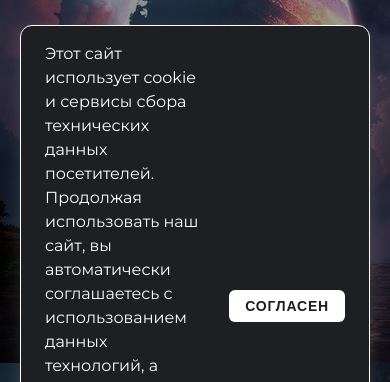
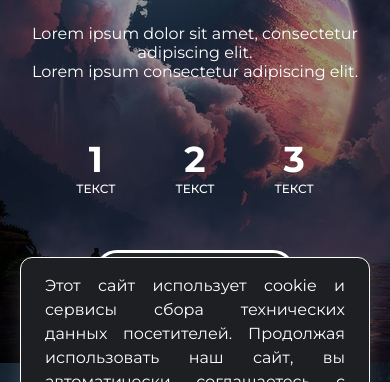
Before and after one commit to ivan-profun/simple_landing, a website: page src/html/index.html in a window 390 px wide. Shown: the part 237-619 px from the top of the page. Drawn offline with nearby package versions, Linux system fonts and the light colour scheme; files that its build step writes are made by us from their sources.

Commit message:
some good adaptive

```diff
--- a/src/scss/blocks/_cookie.scss
+++ b/src/scss/blocks/_cookie.scss
@@ -37,6 +37,7 @@
                 margin: 0;
                 font-size: 16px;
                 line-height: 1.5;
+                text-align: justify;
                 color: $textMainColor;
 
                 .cookie_link {
@@ -76,3 +77,15 @@
         }
     }
 }
+
+@media (max-width: 600px) {
+    .cookie {
+
+        .cookie_notification {
+
+            .cookie_content {
+                flex-direction: column;
+            }
+        }
+    }
+}
```
